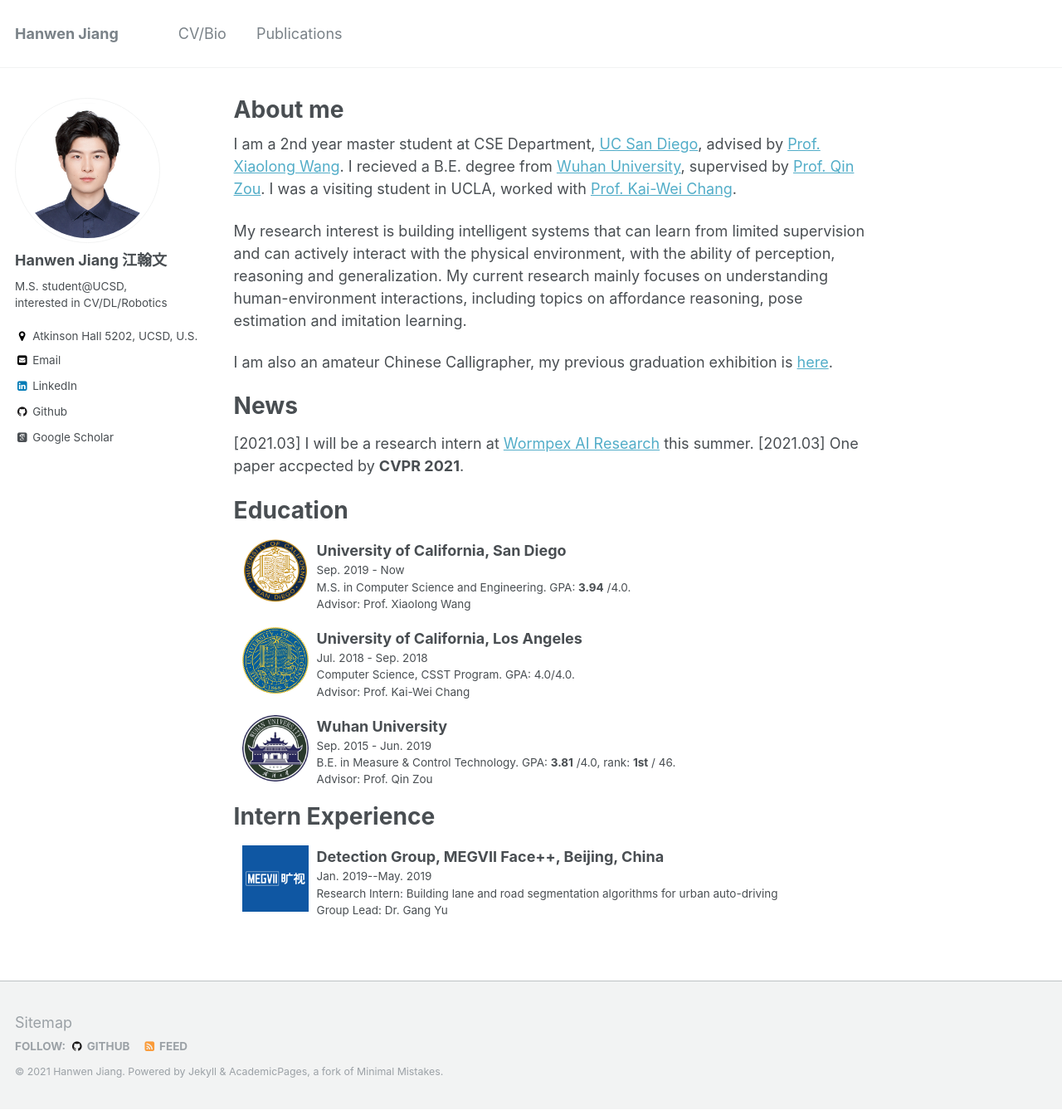
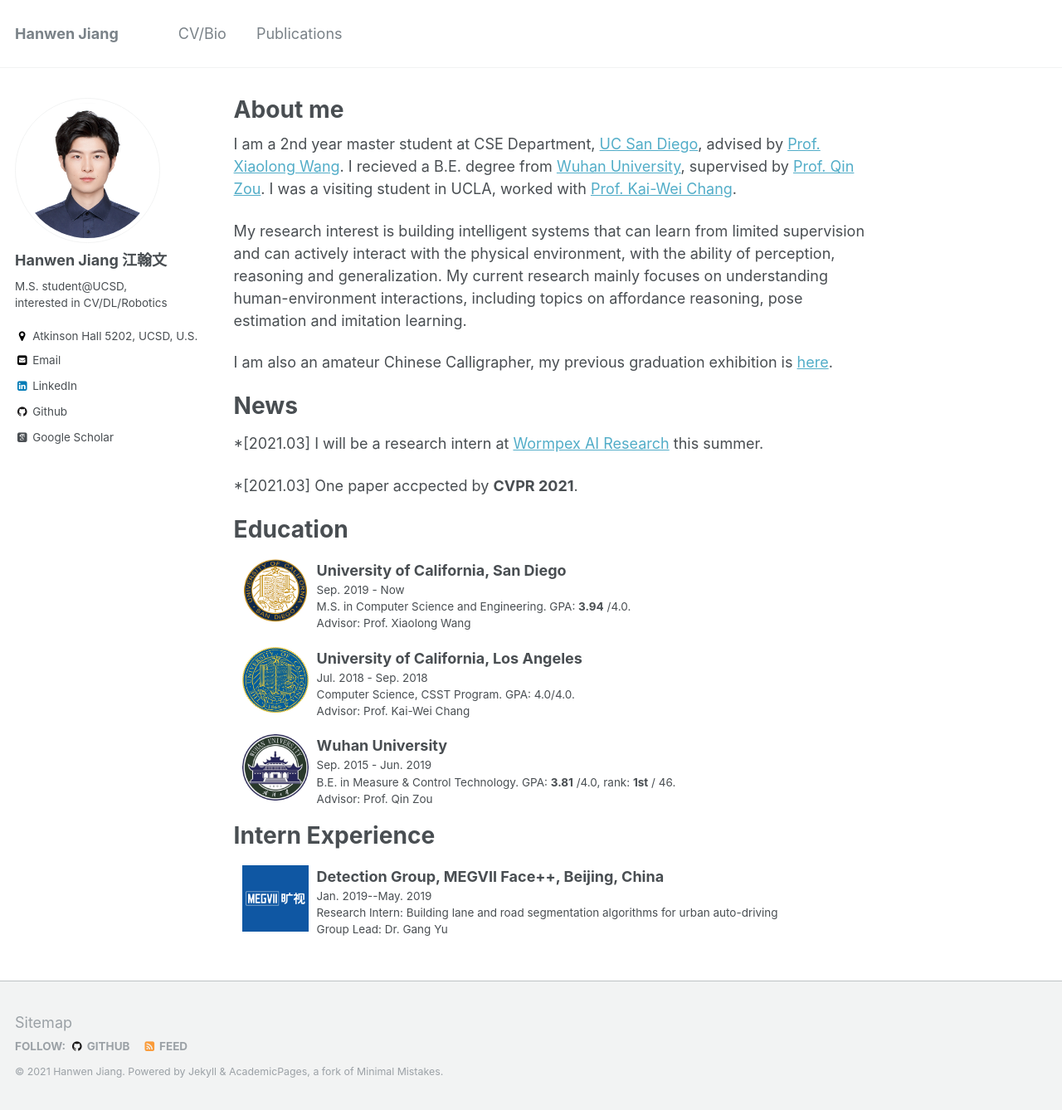
Before and after one commit to hwjiang1510/hwjiang1510.github.io, a Jekyll site: the page built from _pages/about.md, in a window 1280 px wide and 1338 px high. Shown: the whole window at 83% size. Built offline with Jekyll 4.4.1, drawn with Linux system fonts in a browser that asks for light colours; some web fonts are replaced.

Commit message:
update pubs

```diff
--- a/_pages/about.md
+++ b/_pages/about.md
@@ -16,8 +16,9 @@ My current research mainly focuses on understanding human-environment interactio
 I am also an amateur Chinese Calligrapher, my previous graduation exhibition is [here](https://mp.weixin.qq.com/s/7ERydW3i3iGsVcMOR13nzQ).
 
 # News
-[2021.03] I will be a research intern at [Wormpex AI Research](https://research.wormpex.com/) this summer.
-[2021.03] One paper accpected by <strong>CVPR 2021</strong>.
+*[2021.03] I will be a research intern at [Wormpex AI Research](https://research.wormpex.com/) this summer.
+
+*[2021.03] One paper accpected by <strong>CVPR 2021</strong>.
 
 # Education
 <dl><dt><img align="left" width="80" height="80" hspace="10" src="https://jiangolder.github.io/images/UCSD.png"/></dt><dt>University of California, San Diego</dt><dd>Sep. 2019 - Now</dd><dd>M.S. in Computer Science and Engineering. GPA: <strong>3.94</strong> /4.0.</dd><dd>Advisor: Prof. Xiaolong Wang</dd></dl>
```
